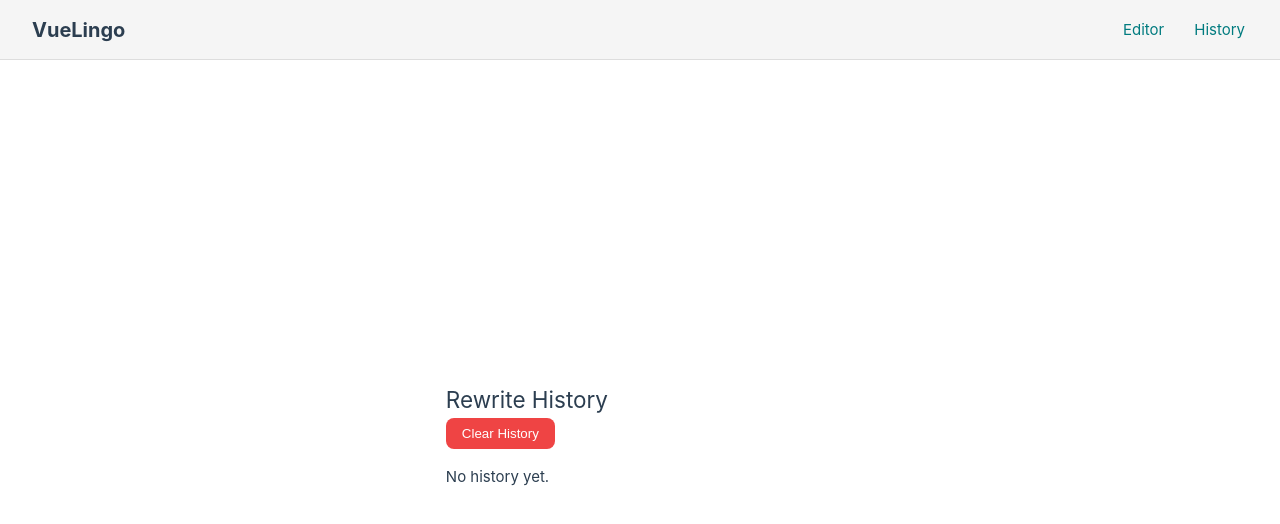
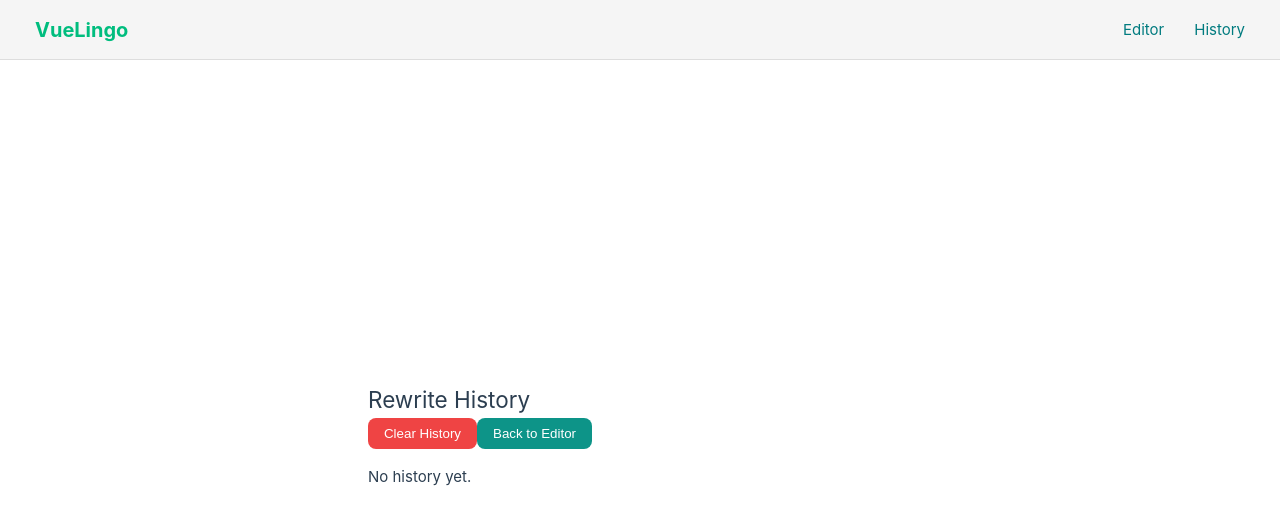
Before and after one commit to DanHaggarty/VueLingo, a Vue app in the folder frontend/: page /history in a window 1280 px wide. Shown: the top 524 px of the page. Built offline with nearby package versions, Linux system fonts and the light colour scheme; the HTML template or start-up script is replaced by a standard one.

Commit message:
feat: add navigation back to editor from navbar and history page

```diff
--- a/frontend/src/components/Navbar.vue
+++ b/frontend/src/components/Navbar.vue
@@ -1,6 +1,8 @@
 <template>
   <nav class="navbar">
-    <div class="logo">VueLingo</div>
+    <RouterLink to="/">
+      <div class="logo">VueLingo</div>
+    </RouterLink>
     <div class="nav-links">
       <RouterLink to="/">Editor</RouterLink>
       <RouterLink to="/history">History</RouterLink>
--- a/frontend/src/pages/HistoryPage.vue
+++ b/frontend/src/pages/HistoryPage.vue
@@ -1,7 +1,12 @@
 <template>
   <div class="history-page">
     <h2>Rewrite History</h2>
-    <button @click="handleClearHistory" class="clear-button">Clear History</button>
+
+
+    <div class="history-actions">
+      <button @click="handleClearHistory" class="clear-button">Clear History</button>
+      <button @click="goToEditor" class="back-button">Back to Editor</button>
+    </div>
 
     <div v-if="history.length">
       <div v-for="(item, index) in history" :key="index" class="history-item">
@@ -19,9 +24,11 @@
 <script setup>
   import { ref, onMounted } from 'vue'
   import { useHistory } from '@/composables/useHistory'
+  import { useRouter } from 'vue-router'
 
   const { getHistory, clearHistory } = useHistory()
   const history = ref([])
+  const router = useRouter()
 
   onMounted(() => {
     history.value = getHistory()
@@ -30,6 +37,10 @@
   function handleClearHistory() {
     clearHistory()
     history.value = [] // 🧹 update view immediately
+  }
+
+  function goToEditor() {
+    router.push({ name: 'Editor' })
   }
 </script>
 
@@ -56,4 +67,25 @@
     cursor: pointer;
     margin-bottom: 1rem;
   }
+
+  .back-button {
+    background-color: #0d9488; /* teal-600 */
+    color: white;
+    padding: 0.5rem 1rem;
+    border: none;
+    border-radius: 8px;
+    cursor: pointer;
+    transition: background-color 0.2s ease;
+    margin-bottom: 1rem;
+    margin-right: 1rem;
+  }
+
+    .back-button:hover {
+      background-color: #0f766e; /* teal-700 */
+    }
+
+    .back-button:active {
+      background-color: #115e59; /* teal-800 */
+    }
+
 </style>
```
